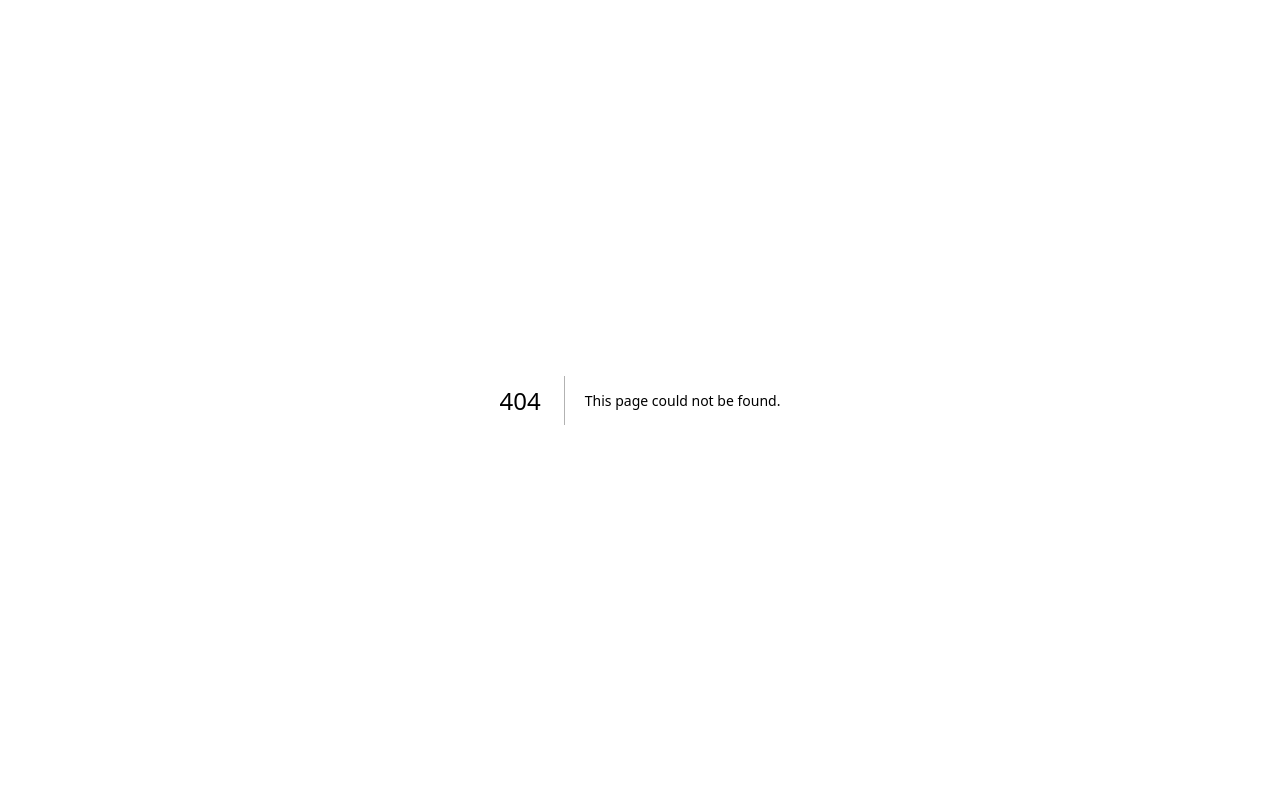
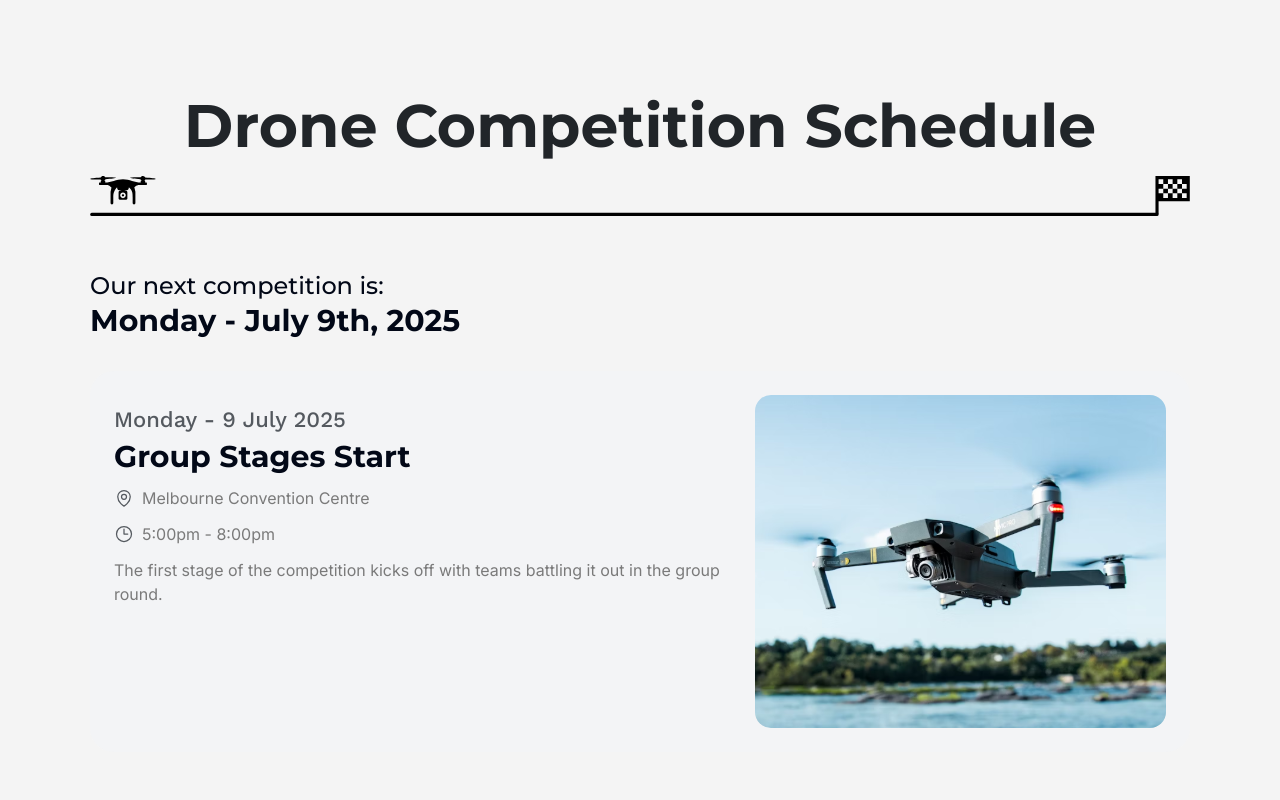
Before and after one commit to codersforcauses/Robodrone, a Next.js app in the folder client/: page /schedule in a window 1280 px wide. Before the commit this address had no page. Shown: the top 800 px of the page. Built offline with nearby package versions, Linux system fonts and the light colour scheme; no server answers.

Commit message:
rename LandingPage -> SchedulePage and index.tsx -> schedule.tsx

```diff
--- a/client/src/components/ui/LandingPage/index.tsx
+++ b/client/src/components/ui/SchedulePage/index.tsx
@@ -2,7 +2,7 @@ import Image from "next/image";
 
 import EventCard from "./EventCard";
 
-export default function LandingPage() {
+export default function SchedulePage() {
   return (
     <div>
       <h1 className="title-large text-center font-bold text-dark">
--- a/client/src/pages/index.tsx
+++ b/client/src/pages/schedule.tsx
@@ -5,14 +5,14 @@ import { usePings } from "@/hooks/pings";
 import { cn } from "@/lib/utils";
 
 import { Button } from "../components/ui/button";
-import LandingPage from "../components/ui/LandingPage";
+import SchedulePage from "../components/ui/SchedulePage";
 
 const fontSans = FontSans({
   subsets: ["latin"],
   variable: "--font-sans",
 });
 
-export default function Home() {
+export default function Schedule() {
   const [clicked, setClicked] = useState(false);
   const { data, isLoading } = usePings({
     enabled: clicked,
@@ -21,11 +21,11 @@ export default function Home() {
   return (
     <main
       className={cn(
-        "flex min-h-screen flex-col items-center gap-4 p-24 font-sans",
+        "flex min-h-screen flex-col items-center gap-4 bg-light p-24 font-sans",
         fontSans.variable,
       )}
     >
-      <LandingPage />
+      <SchedulePage />
     </main>
   );
 }
```
Also changed, not shown: client/src/components/ui/SchedulePage/EventCard.tsx (renamed from client/src/components/ui/LandingPage/EventCard.tsx).
